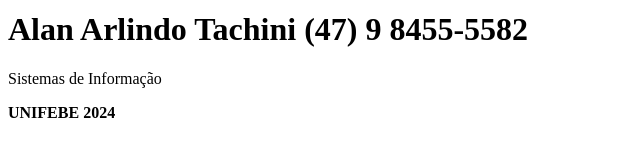
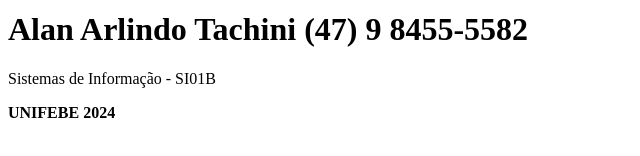
Before and after one commit to Alan-Arlindo-Tachini/Desenvolvimento-Web, a plain HTML site: page index.html in a window 1280 px wide. Shown: the part 172-328 px from the top of the page, 0-640 px from the left. Drawn offline with Linux system fonts and the light colour scheme.

Commit message:
Update index.html

```diff
--- a/index.html
+++ b/index.html
@@ -6,7 +6,7 @@
 <body>
 <img src="https://upload.wikimedia.org/wikipedia/commons/d/da/Arara_Azul_no_Pantanal.jpg" alt="arara-azul" height="150" width="150"/>
 <h1>Alan Arlindo Tachini (47) 9 8455-5582</h1>
-<p>Sistemas de Informação</p>
+<p>Sistemas de Informação - SI01B</p>
 <footer>
 <p><b>UNIFEBE 2024<b><p>
 </footer>
```
